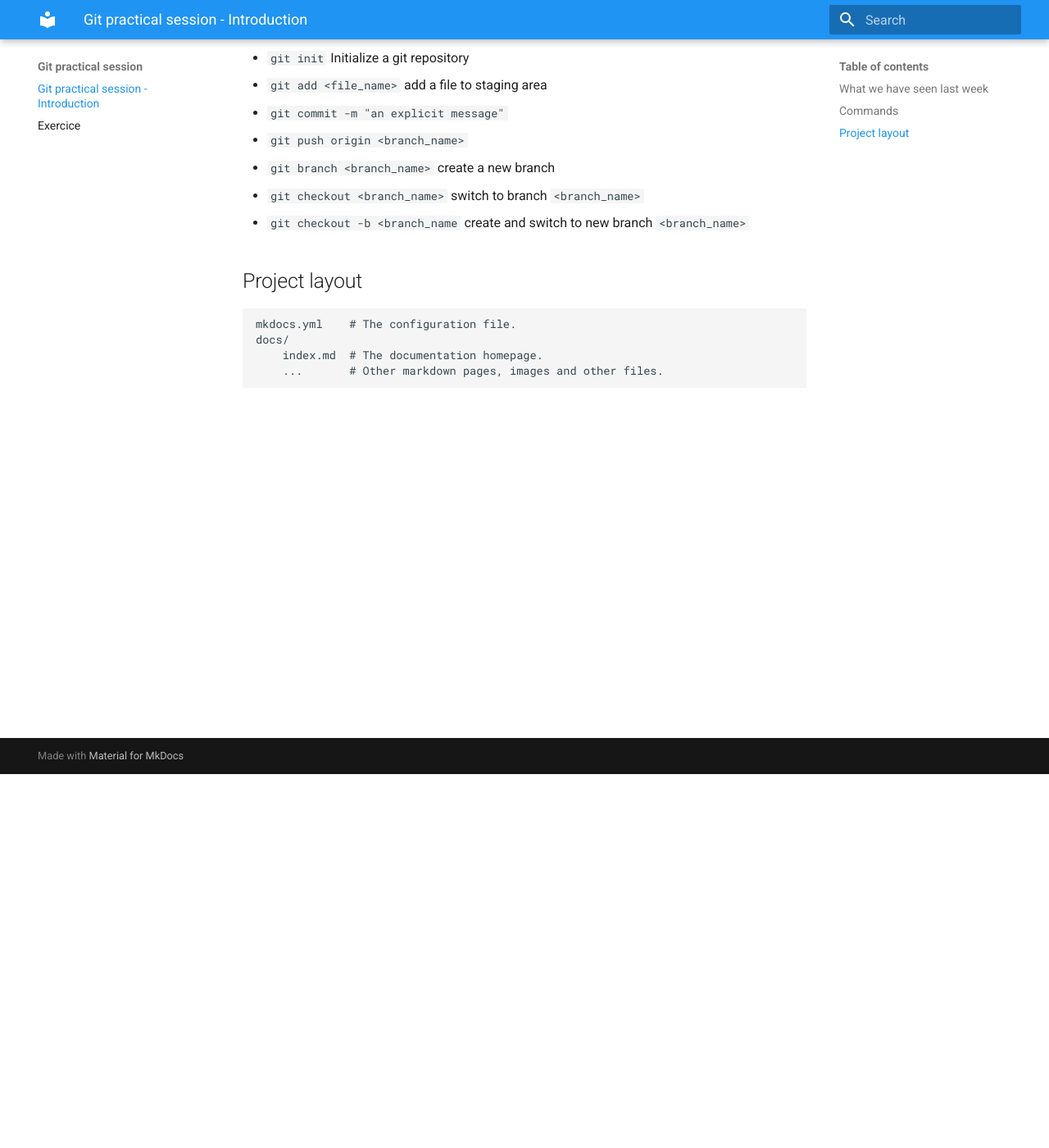
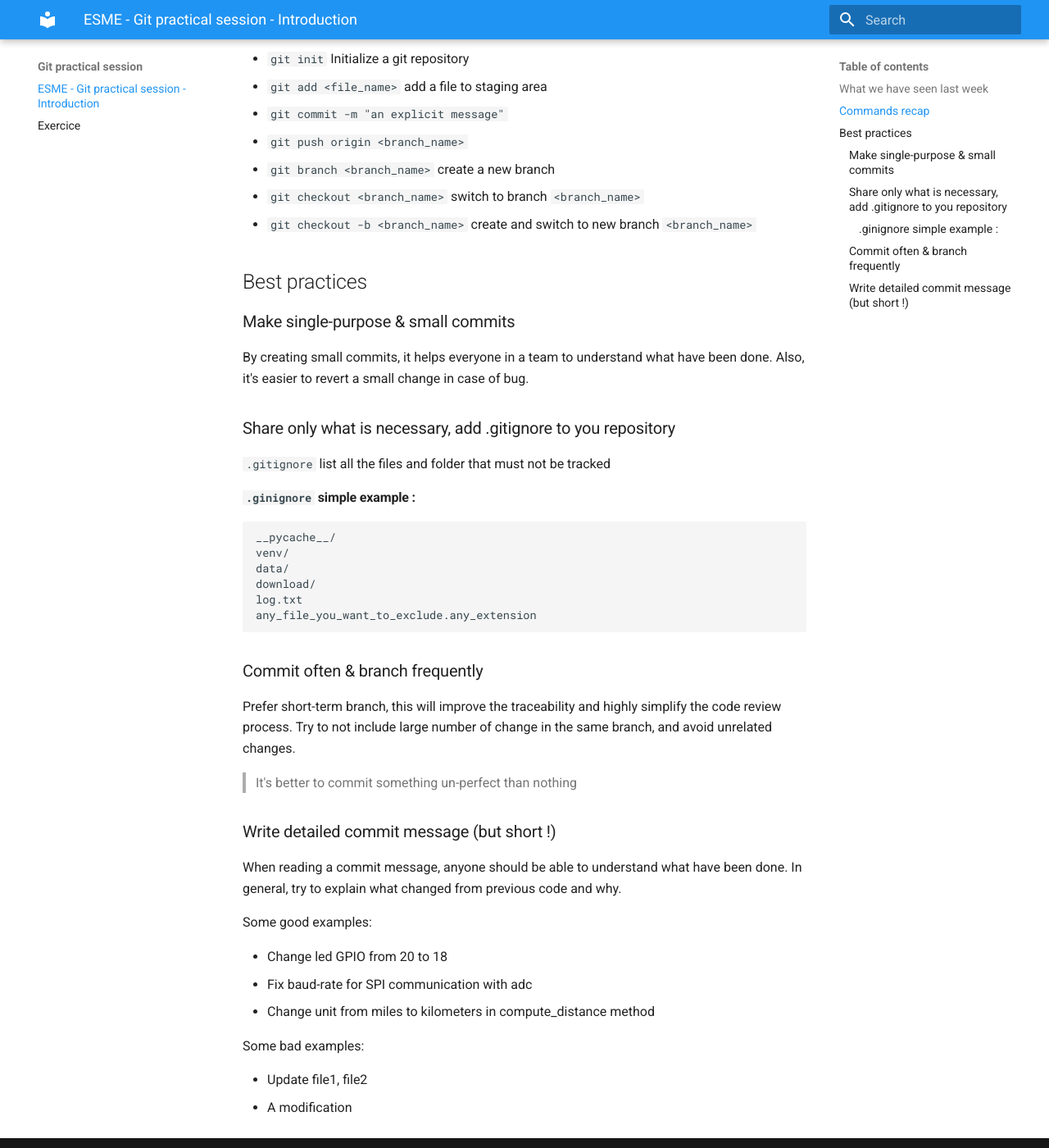
Before and after one commit to Fszta/esme-lecture, an MkDocs documentation site: the page built from docs/index.md, in a window 1280 px wide and 1400 px high, scrolled down 456 px. Shown: the whole window at 82% size. Built offline with MkDocs 1.6.1 and Material for MkDocs 9.7.7, drawn with Linux system fonts in a browser that asks for light colours; some of the changed text lies outside the part shown.

Commit message:
add recap and best practices to home page

````diff
--- a/docs/index.md
+++ b/docs/index.md
@@ -1,26 +1,60 @@
-# Git practical session - Introduction
-
-For full documentation visit [mkdocs.org](https://www.mkdocs.org).
+# ESME - Git practical session - Introduction
 
 ## What we have seen last week
+* git concept & basic commands
+* branches
+* pull request & review process
+* simple feature branch workflow
+* ci/cd introduction
+* zoom on github
 
-* `mkdocs new [dir-name]` - Create a new project.
-* `mkdocs serve` - Start the live-reloading docs server.
-* `mkdocs build` - Build the documentation site.
-* `mkdocs -h` - Print help message and exit.
-
-
-## Commands
+## Commands recap
 * `git init` Initialize a git repository
 * `git add <file_name>` add a file to staging area
 * `git commit -m "an explicit message"`
 * `git push origin <branch_name>`
 * `git branch <branch_name>` create a new branch
 * `git checkout <branch_name>` switch to branch `<branch_name>`
-* `git checkout -b <branch_name` create and switch to new branch `<branch_name>`
-## Project layout
+* `git checkout -b <branch_name>` create and switch to new branch `<branch_name>`
 
-    mkdocs.yml    # The configuration file.
-    docs/
-        index.md  # The documentation homepage.
-        ...       # Other markdown pages, images and other files.
+
+## Best practices
+### Make single-purpose & small commits
+By creating small commits, it helps everyone in a team to understand what have been done.
+Also, it's easier to revert a small change in case of bug.
+
+
+### Share only what is necessary, add .gitignore to you repository
+`.gitignore` list all the files and folder that must not be tracked
+
+#### `.ginignore` simple example :
+
+```
+__pycache__/
+venv/
+data/
+download/
+log.txt
+any_file_you_want_to_exclude.any_extension
+```
+
+### Commit often & branch frequently
+Prefer short-term branch, this will improve the traceability and highly simplify the code review process.
+Try to not include large number of change in the same branch, and avoid unrelated changes.
+
+> It's better to commit something un-perfect than nothing
+
+### Write detailed commit message (but short !)
+When reading a commit message, anyone should be able to understand what have been done.
+In general, try to explain what changed from previous code and why.
+
+Some good examples:
+
+* Change led GPIO from 20 to 18
+* Fix baud-rate for SPI communication with adc
+* Change unit from miles to kilometers in compute_distance method
+
+Some bad examples:
+
+* Update file1, file2
+* A modification
````
